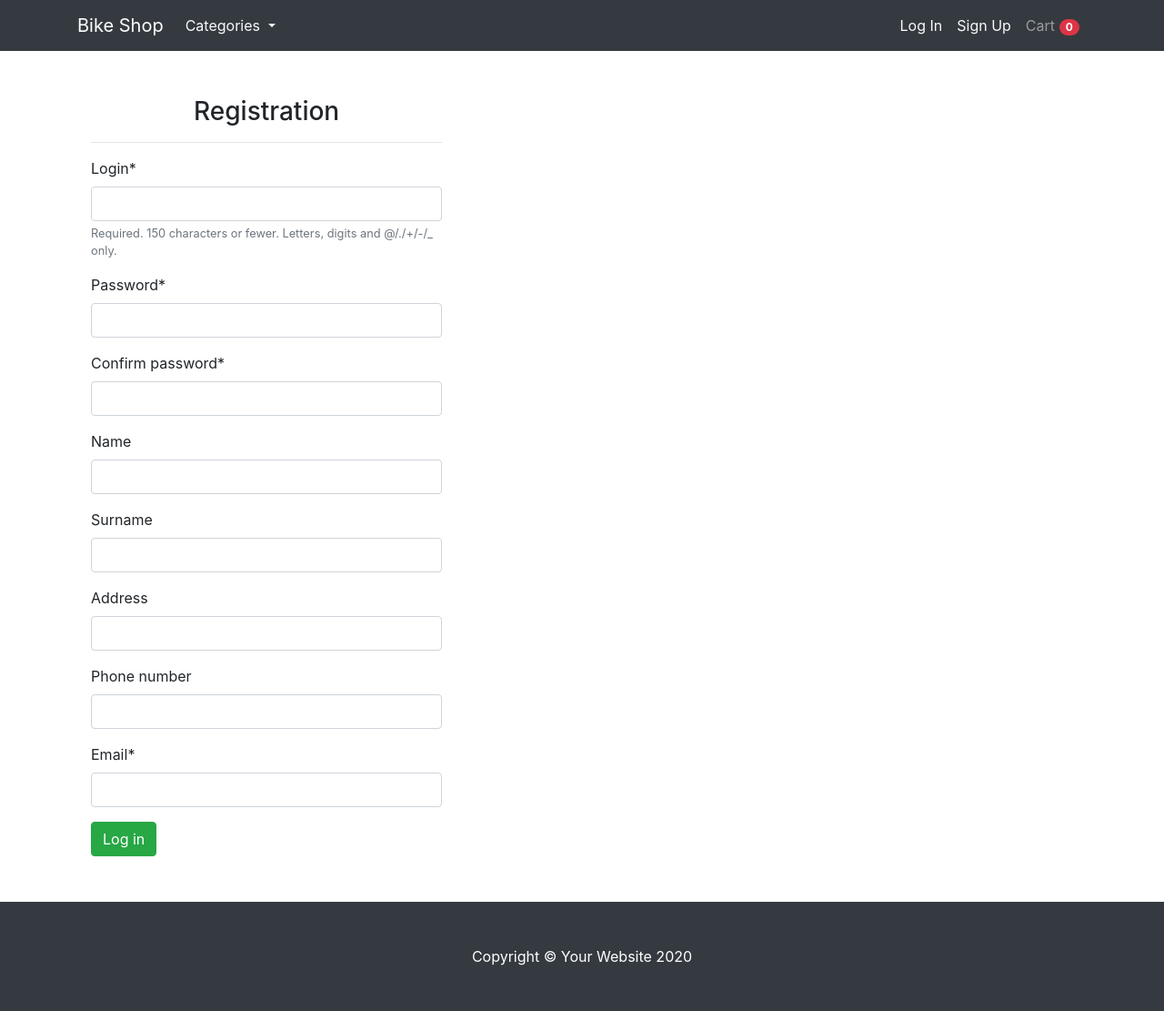
After one commit to Zubryk/django_bike_shop, a Django app: page /registration in a window 1280 px wide. The commit adds this page. Shown: the whole page at 91% size. Run offline with Django 3.2, Linux system fonts and the light colour scheme; data comes from the database, SQL or seed files in the repository; both versions use the stored data as it was after the commit; some libraries are stand-ins or nearby versions.

Commit message:
User registration created

```diff
--- a/mainapp/forms.py
+++ b/mainapp/forms.py
@@ -37,3 +37,46 @@ class LoginForm(forms.ModelForm):
             if not user.check_password(password):
                 raise forms.ValidationError('Password is incorrect')
         return self.cleaned_data
+
+
+class RegistrationForm(forms.ModelForm):
+
+    class Meta:
+        model = User
+        fields = ['username', 'password', 'confirm_password', 'first_name', 'last_name', 'address', 'phone', 'email']
+
+    confirm_password = forms.CharField(widget=forms.PasswordInput)
+    password = forms.CharField(widget=forms.PasswordInput)
+    phone = forms.CharField(required=False)
+    address = forms.CharField(required=False)
+    email = forms.EmailField(required=True)
+
+    def __init__(self, *args, **kwargs):
+        super().__init__(*args, **kwargs)
+        self.fields['username'].label = 'Login'
+        self.fields['password'].label = 'Password'
+        self.fields['confirm_password'].label = 'Confirm password'
+        self.fields['phone'].label = 'Phone number'
+        self.fields['first_name'].label = 'Name'
+        self.fields['last_name'].label = 'Surname'
+        self.fields['address'].label = 'Address'
+        self.fields['email'].label = 'Email'
+
+    def clean_email(self):
+        email = self.cleaned_data['email']
+        if User.objects.filter(email=email).exists():
+            raise forms.ValidationError(f'This email is already registered')
+        return email
+
+    def clean_username(self):
+        username = self.cleaned_data['username']
+        if User.objects.filter(username=username).exists():
+            raise forms.ValidationError(f'Username {username} is already registered')
+        return username
+
+    def clean(self):
+        password = self.cleaned_data['password']
+        confirm_password = self.cleaned_data['confirm_password']
+        if password != confirm_password:
+            raise forms.ValidationError('Passwords should match')
+        return self.cleaned_data
--- a/mainapp/templates/base.html
+++ b/mainapp/templates/base.html
@@ -50,12 +50,12 @@
             <a class="nav-link text-light" href="{% url 'login' %}">Log In</a>
           </li>
           <li>
-            <a class="nav-link text-light" href="">Sign Up</a>
+            <a class="nav-link text-light" href="{% url 'registration' %}">Sign Up</a>
           </li>
           {% endif %}
           <li class="nav-item">
             {% if request.user.is_authenticated %}
-            <span class="navbar text text-light"> Hello, {{ request.user.username }}</span>
+            <span class="navbar text text-light"> Hello, {{ request.user.username }} | <a href="{% url 'logout' %}"> Log out</a></span>
             {% endif %}
           </li>
 
--- /dev/null
+++ b/mainapp/templates/registration.html
@@ -0,0 +1,18 @@
+{% extends 'base.html' %}
+{% load crispy_forms_tags %}
+
+{% block content %}
+
+<div class="row" style="margin-bottom: 50px; margin-top: 50px;">
+    <div class="col-md-6 offset-md=3">
+        <h3 class="text-center">Registration</h3>
+        <hr>
+        <form action="" method="post">
+            {% csrf_token %}
+            {{ form|crispy }}
+            <input type="submit" class="btn btn-success" value="Log in">
+        </form>
+    </div>
+</div>
+
+{% endblock content %}
--- a/mainapp/urls.py
+++ b/mainapp/urls.py
@@ -1,4 +1,6 @@
 from django.urls import path
+from django.contrib.auth.views import LogoutView
+
 from .views import (
     BaseView,
     ProductDetailView,
@@ -9,7 +11,8 @@ from .views import (
     ChangeQTYView,
     CheckoutView,
     MakeOrderView,
-    LoginView
+    LoginView,
+    RegistrationView
 )
 
 
@@ -23,5 +26,7 @@ urlpatterns = [
     path('change_qty/<str:ct_model>/<str:slug>', ChangeQTYView.as_view(), name = 'change_qty'),
     path('checkout', CheckoutView.as_view(), name='checkout'),
     path('make-order/', MakeOrderView.as_view(), name='make_order'),
-    path('login', LoginView.as_view(), name='login')
+    path('login', LoginView.as_view(), name='login'),
+    path('logout', LogoutView.as_view(next_page='/'), name='logout'),
+    path('registration', RegistrationView.as_view(), name='registration')
 ]
--- a/mainapp/views.py
+++ b/mainapp/views.py
@@ -8,7 +8,7 @@ from django.views.generic import DetailView, View
 from .models import Bike, Accessory, Category, LatestProducts, Customer, Cart, CartProduct
 from .mixins import CategoryDetailMixin, CartMixin
 
-from .forms import OrderForm, LoginForm
+from .forms import OrderForm, LoginForm, RegistrationForm
 from .utils import recalculate_cart
 
 
@@ -183,3 +183,38 @@ class LoginView(CartMixin, View):
                 login(request, user)
                 return HttpResponseRedirect('/')
         return render(request, 'login.html', {'form' : form, 'cart' : self.cart})
+
+
+class RegistrationView(CartMixin, View):
+
+    def get(self, request, *args, **kwargs):
+        form = RegistrationForm(request.POST or None)
+        categories = Category.objects.all()
+        context = {
+            'form' : form,
+            'categories' : categories,
+            'cart' : self.cart
+        }
+        return render(request, 'registration.html', context)
+
+    def post(self, request, *args, **kwargs):
+        form = RegistrationForm(request.POST or None)
+        if form.is_valid():
+            new_user = form.save(commit=False)
+            new_user.username = form.cleaned_data['username']
+            new_user.email = form.cleaned_data['email']
+            new_user.first_name = form.cleaned_data['first_name']
+            new_user.last_name = form.cleaned_data['last_name']
+            new_user.save()
+            new_user.set_password(form.cleaned_data['password'])
+            new_user.save()
+            Customer.objects.create(
+                user = new_user,
+                phone = form.cleaned_data['phone'],
+                address = form.cleaned_data['address']
+            )
+
+            user = authenticate(username=form.cleaned_data['username'], password=form.cleaned_data['password'])
+            login(request, user)
+            return HttpResponseRedirect('/')
+        return render(request, 'registration.html', {'form' : form, 'cart' : self.cart})
```
Also changed, not shown: db.sqlite3.
